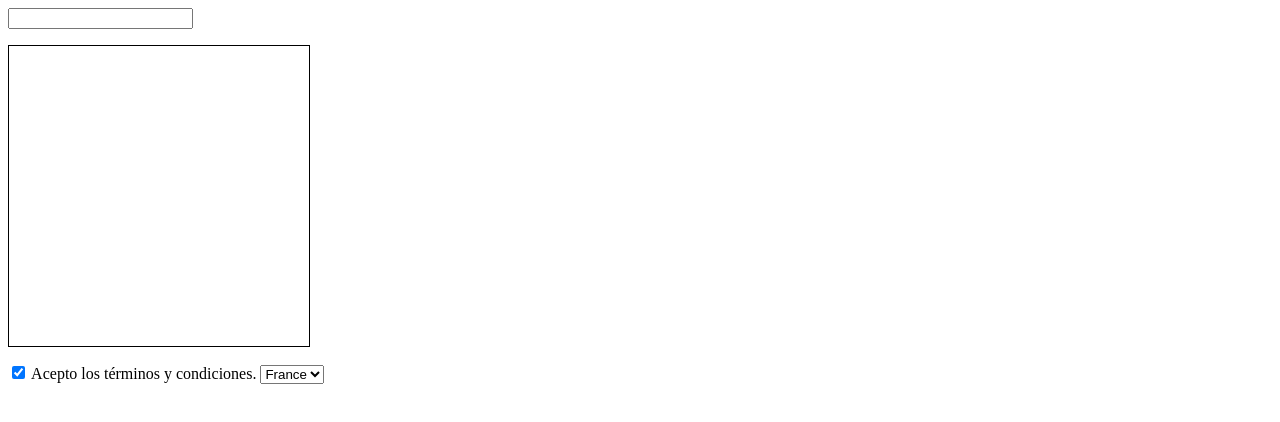
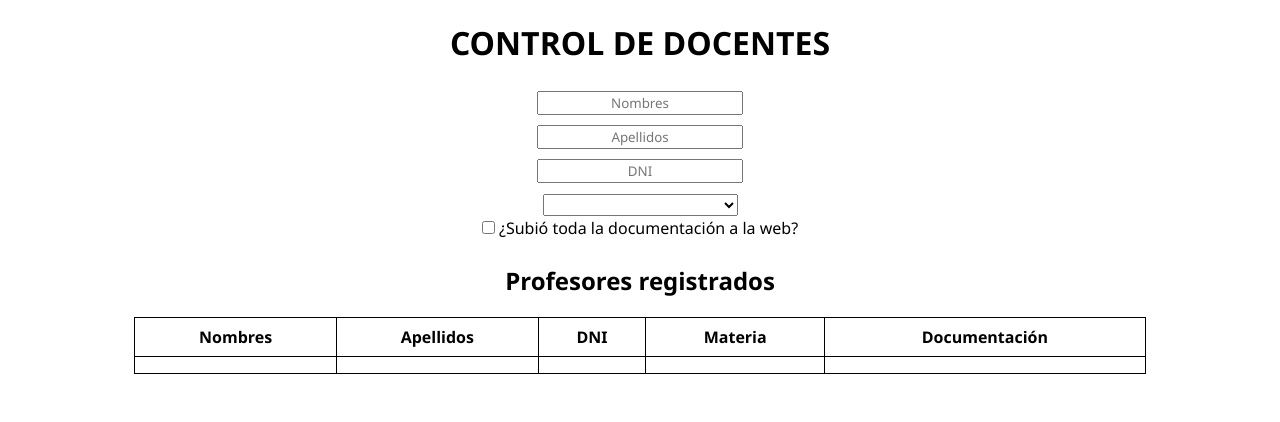
Before and after one commit to kevinmadrid-dev/vuejs3-basics, a Vue app: page / in a window 1280 px wide. Shown: the top 422 px of the page. Built offline with nearby package versions, Linux system fonts and the light colour scheme.

Commit message:
feat: :construction: Se creó un componente ejemplo, para el control de profesores

```diff
--- a/src/App.vue
+++ b/src/App.vue
@@ -1,9 +1,9 @@
 <template>
-  <ModelFormDirective />
+  <TeacherComponent />
 </template>
 
 <script lang="ts" setup>
-import ModelFormDirective from "./components/Directivas/ModelFormDirective.vue"
+import TeacherComponent from "./components/TeacherComponent.vue"
 </script>
 
 <style></style>
--- /dev/null
+++ b/src/components/TeacherComponent.vue
@@ -0,0 +1,104 @@
+<template>
+  <h1 class="h1-title">Control de docentes</h1>
+
+  <form>
+    <div class="div-input-text">
+      <input type="text" placeholder="Nombres" v-model="name" /> <br />
+      <input type="text" placeholder="Apellidos" v-model="last_name" /> <br />
+      <input type="text" placeholder="DNI" v-model="dni" />
+    </div>
+
+    <select class="select-option" v-model="inputSelect">
+      <option value="Matemáticas">Matemáticas</option>
+      <option value="Inglés">Inglés</option>
+      <option value="Programación I">Programación I</option>
+      <option value="Algoritmos">Algoritmos</option>
+      <option value="Introducción a la Ingenieria">
+        Introducción a la Ingenieria
+      </option>
+    </select>
+
+    <br />
+
+    <input type="checkbox" v-model="inputCheck" /> ¿Subió toda la documentación a la
+    web?
+  </form>
+
+  <div class="div-table">
+    <h2>Profesores registrados</h2>
+
+    <table class="table">
+      <tr>
+        <th>Nombres</th>
+        <th>Apellidos</th>
+        <th>DNI</th>
+        <th>Materia</th>
+        <th>Documentación</th>
+      </tr>
+
+      <tr>
+        <th>{{ name }}</th>
+        <th>{{ last_name }}</th>
+        <th>{{ dni }}</th>
+        <th>{{ inputSelect }}</th>
+        <th>{{ inputCheck }}</th>
+      </tr>
+    </table>
+  </div>
+</template>
+
+<script lang="ts" setup>
+import { Ref, ref } from "vue"
+
+let name: Ref = ref("")
+let last_name: Ref = ref("")
+let dni: Ref = ref("")
+
+let inputSelect: Ref = ref("")
+
+let inputCheck: Ref = ref("")
+
+const checkConvert = () => {
+  if (inputCheck.value) {
+    inputCheck.value = "Sí"
+  } else {
+    inputCheck.value = "No"
+  }
+}
+</script>
+
+<style scoped>
+* {
+  font-family: "Segoe UI", Tahoma, Geneva, Verdana, sans-serif;
+  text-align: center;
+}
+
+.h1-title {
+  text-transform: uppercase;
+}
+
+input,
+div {
+  margin: 5px 0px;
+}
+
+.div-table {
+  display: flex;
+  flex-direction: column;
+  align-items: center;
+}
+
+.table {
+  width: 80%;
+  text-align: center;
+  align-items: center;
+  border-collapse: collapse;
+}
+
+td,
+th {
+  border: 1px solid black;
+  text-align: center;
+  padding: 8px;
+}
+</style>
```
